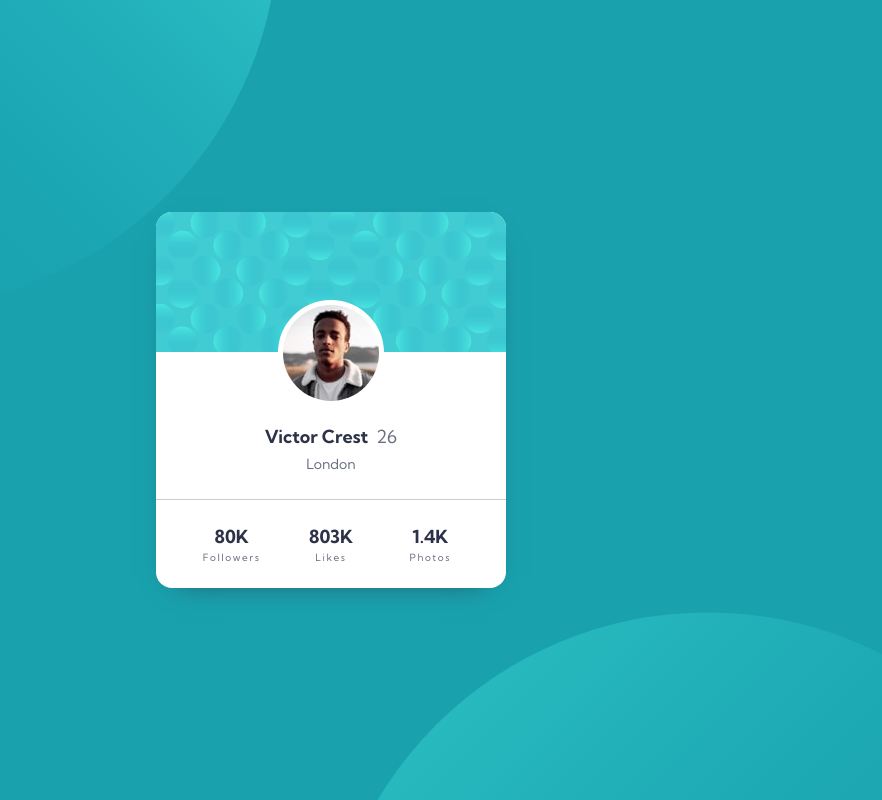
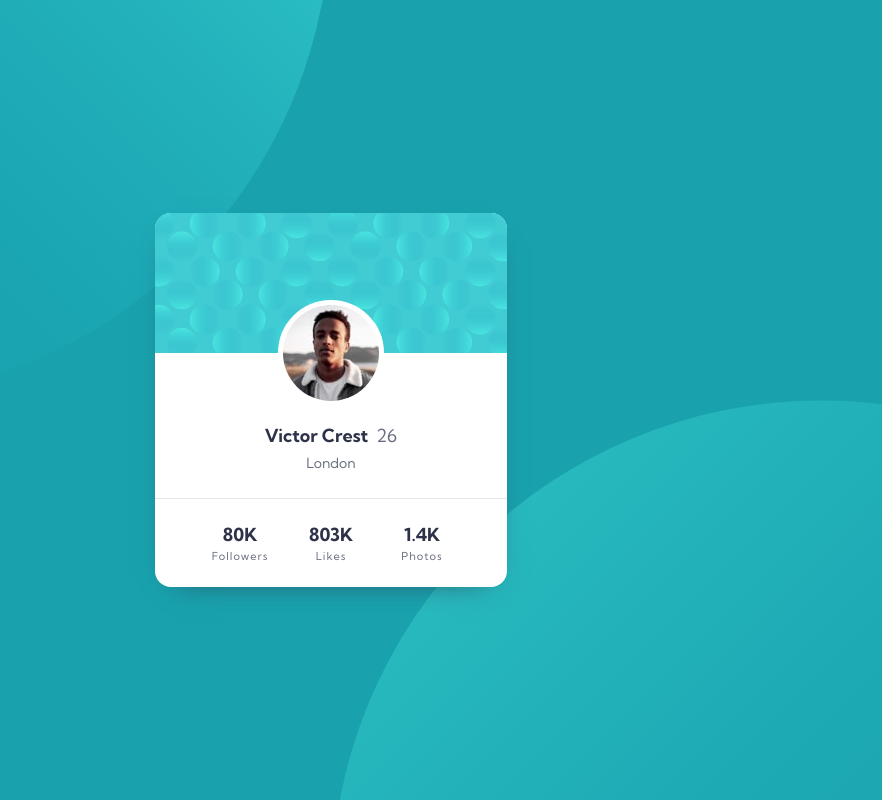
Before and after one commit to cat-script/profile-card-component, a plain HTML site: page index.html in a window 1280 px wide. Shown: the whole page, without its empty margins (309-1191 px from the left). Drawn offline with Linux system fonts and the light colour scheme.

Commit message:
fix: update spacing and position

```diff
--- a/index.html
+++ b/index.html
@@ -6,34 +6,32 @@
     <meta name="viewport" content="width=device-width, initial-scale=1.0">
     <link rel="stylesheet" href="style.css">
     <title>Frontend Mentor | Profile card component</title>
-
   </head>
 
   <body>
-
-    <main>
-      <div class="user-info">
-        <img class="avatar" src="./images/image-victor.jpg" alt="Avatar of user">
-        <div class="bold">Victor Crest<span class="age gray">26</span>
-        </div>
-        <div class="location gray">London</div>
+    <div class="card">
+      <div class="card__background"></div>
+      <div class="card__picture">
+        <img class="picture--center" src="./images/image-victor.jpg" alt="Avatar of user">
       </div>
-      <div class="stats">
+      <div class="card__name">Victor Crest<span class="card__age gray-text">26</span>
+      </div>
+      <p class="card__location gray-text">London</p>
+      <div class="card__stats flex-center">
         <div class="stat">
-          80K
-          <div class="gray">Followers</div>
+          <p>80K</p>
+          <p class="gray-text">Followers</p>
         </div>
         <div class="stat">
-          803K
-          <div class="gray">Likes</div>
+          <p>803K</p>
+          <p class="gray-text">Likes</p>
         </div>
         <div class="stat">
-          1.4K
-          <div class="gray">Photos</div>
+          <p>1.4K</p>
+          <p class="gray-text">Photos</p>
         </div>
       </div>
-    </main>
-
+    </div>
   </body>
 
 </html>
--- a/style.css
+++ b/style.css
@@ -4,10 +4,8 @@
 *::before,
 *::after {
   box-sizing: border-box;
-}
-
-* {
   margin: 0;
+  overflow: hidden;
 }
 
 img {
@@ -15,86 +13,97 @@ img {
   max-width: 100%;
 }
 
-html {
-  background-color: hsl(185, 75%, 39%);
-  font-family: "Kumbh Sans", sans-serif;
-  text-align: center;
-  line-height: 1.5;
+:root {
+  --ff: "Kumbh Sans", sans-serif;
+  --dark-cyan: hsl(185, 75%, 39%);
+  --deep-gray-blue: hsl(229, 23%, 23%);
+  --gray-blue: hsl(227, 10%, 46%);
+  --dark-gray: hsl(0, 0%, 59%);
+  --fw-n: 400;
+  --fw-b: 700;
+  background-color: var(--dark-cyan);
 }
 
 body {
-  height: 100vh;
-  background:
-    url(./images/bg-pattern-top.svg),
-    url(./images/bg-pattern-bottom.svg);
-  background-position: top -460px left -180px, bottom -580px right -120px;
-  background-size: 60%;
+  min-height: 100vh;
+  color: var(--deep-gray-blue);
+  font-family: var(--ff);
+  font-weight: var(--fw-b);
+  font-size: 1.125rem;
+  line-height: 1.5;
+  text-align: center;
+  padding: 1.5rem;
+  background-image:
+    url(./images/bg-pattern-bottom.svg), url(./images/bg-pattern-top.svg);
+  background-position: top 50vh left 50vw, bottom 50vh right 50vw;
   background-repeat: no-repeat;
+}
+
+body,
+.flex-center {
   display: flex;
   justify-content: center;
   align-items: center;
-  padding: 24px;
-  color: hsl(229, 23%, 23%);
-  font-size: 18px;
-  font-weight: 700;
 }
 
-main {
+.card {
   background-color: white;
-  border-radius: 16px;
-  overflow: auto;
-  width: 350px;
-  box-shadow: 0 10px 30px -20px hsl(229, 23%, 23%);
+  border-radius: 1rem;
+  width: 22rem;
+  box-shadow: 0 10px 30px -20px var(--deep-gray-blue);
 }
 
-.gray {
+.gray-text {
   color: hsl(227, 10%, 46%);
-  font-weight: 400;
+  font-weight: var(--fw-n);
 }
 
-.user-info {
-  background: url(./images/bg-pattern-card.svg) no-repeat;
-  display: flex;
-  flex-direction: column;
-  align-items: center;
+.card__background {
+  height: 8.75rem;
+  background-image: url(./images/bg-pattern-card.svg);
+  background-repeat: no-repeat;
+  background-position: center;
+  background-size: cover;
 }
 
-.avatar {
+.picture--center {
   border-radius: 50%;
   border: 5px solid white;
   background-color: white;
-  margin: 88px 0 17px;
+  margin: 0 auto;
 }
 
-.age {
-  margin-left: 8px;
+.card__picture {
+  margin: -3.3125rem 0 1rem;
 }
 
-.location {
-  font-weight: 400;
-  font-size: 14px;
-  margin-bottom: 20px;
-  padding: 4px 0;
+.card__age {
+  margin-left: 0.5rem;
 }
 
-.stats {
-  display: flex;
-  border-top: 1px solid hsl(0, 0%, 80%);
-  padding: 23px 26px;
+.card__location {
+  font-weight: var(--fw-n);
+  font-size: 0.875rem;
+  margin: 0.25rem 0 1.5rem;
+}
+
+.card__stats {
+  border-top: 1px solid hsl(0, 0%, 90%);
+  padding: 1.4rem 0;
 }
 
 .stat {
-  flex-basis: 100px;
+  width: min(5.6875rem, 100%);
 }
 
-.stat .gray {
-  font-size: 10px;
-  letter-spacing: 0.1rem;
+.card__stats .gray-text {
+  font-size: 0.6875rem;
+  letter-spacing: 1px;
 }
 
-@media screen and (max-width: 400px) {
+@media screen and (max-width: 25rem) {
   body {
-    background-size: 600px;
-    background-position: -360px -360px, 180px 360px;
+    background-size: 38.75rem;
+    background-position: top 53vh left 44vw, bottom 59vh right 44vw;
   }
 }
```
